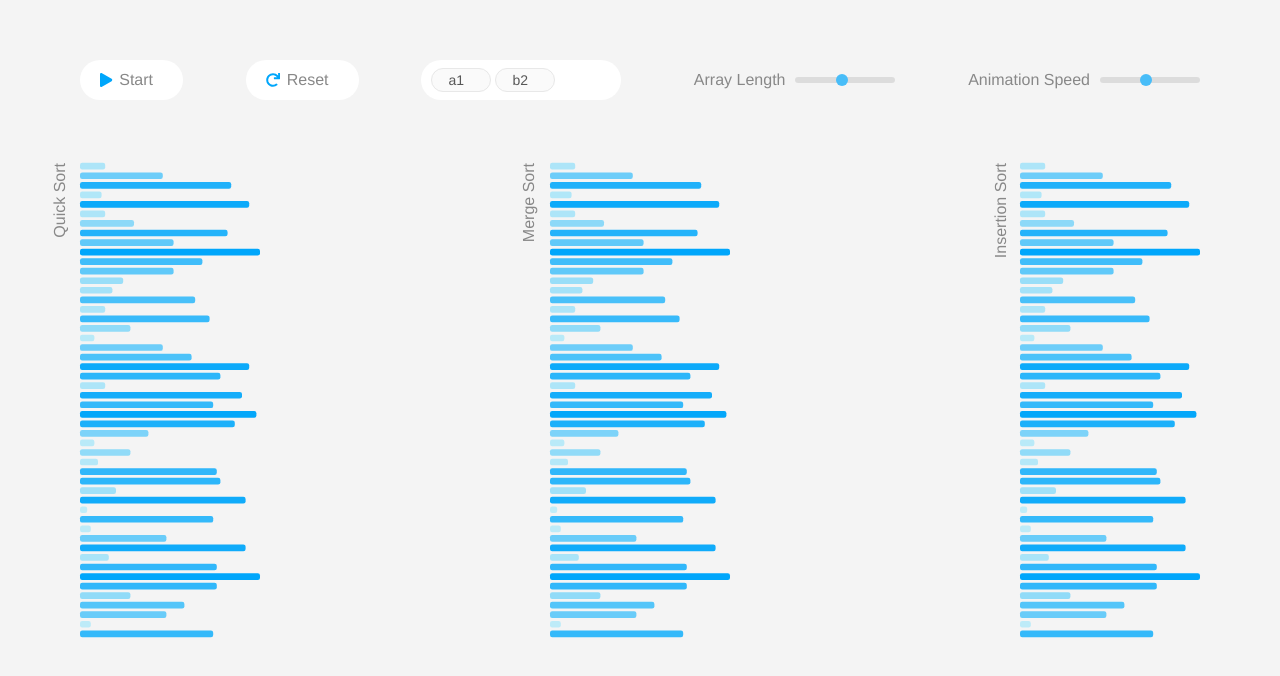
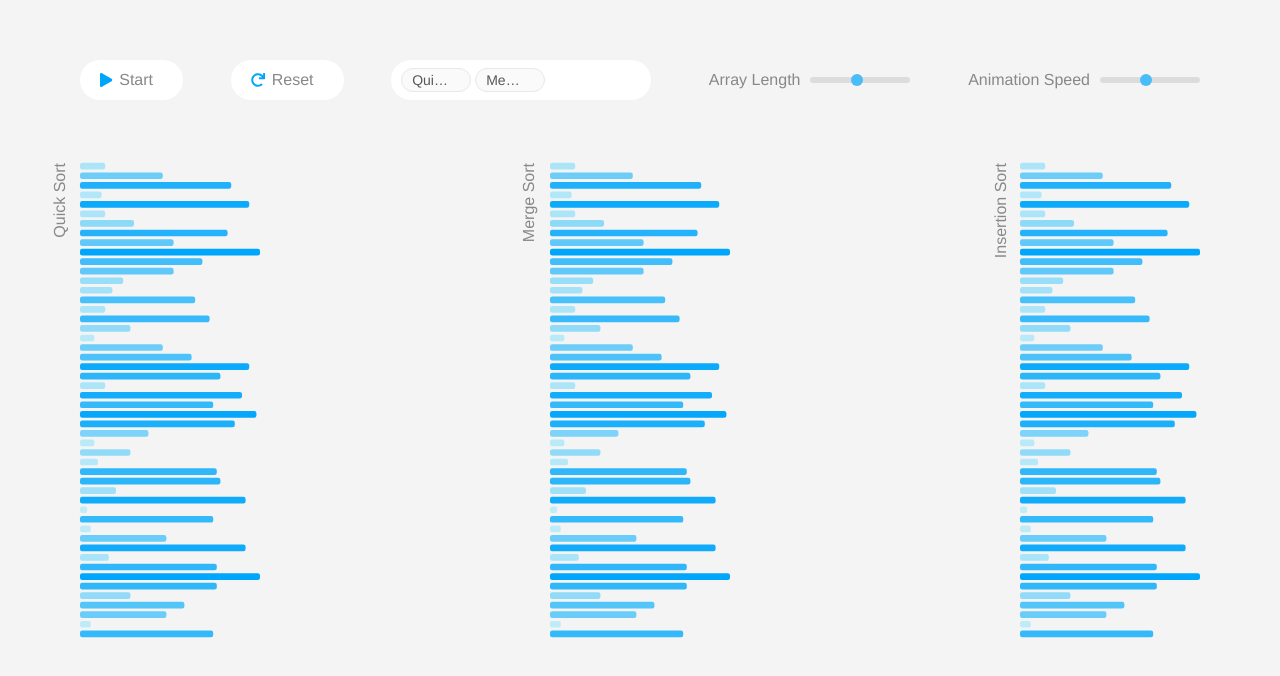
Before and after one commit to frostace/Hoare, a Vue app in the folder sort-viz/: page / in a window 1280 px wide. Shown: the top 676 px of the page. Built offline with nearby package versions, Linux system fonts and the light colour scheme.

Commit message:
polished algorithm selection dropdown styling

```diff
--- a/sort-viz/src/components/Selector.vue
+++ b/sort-viz/src/components/Selector.vue
@@ -5,13 +5,13 @@
             mode="multiple"
             :size="size"
             placeholder="Please select"
-            :default-value="['a1', 'b2']"
-            style="width: 200px"
+            :default-value="['Quick Sort', 'Merge Sort']"
+            style="width: 260px"
             @change="handleChange"
             @popupScroll="popupScroll"
         >
-            <a-select-option v-for="i in 5" :key="(i + 9).toString(36) + i">
-                {{ (i + 9).toString(36) + i }}
+            <a-select-option v-for="method in methods" :key="method">
+                {{ method }}
             </a-select-option>
         </a-select>
     </div>
@@ -21,7 +21,14 @@
 export default {
     data() {
         return {
-            size: "default"
+            size: "default",
+            methods: [
+                "Quick Sort",
+                "Merge Sort",
+                "Insertion Sort",
+                "Shell Sort",
+                "Bucket Sort"
+            ]
         };
     },
     methods: {
@@ -43,7 +50,14 @@ export default {
 
     &__choice {
         border-radius: 12px !important;
-        width: 60px;
+        width: 70px;
+        display: flex;
+        flex-direction: row;
+        justify-content: space-between;
+    }
+
+    &__choice__remove {
+        margin: 0;
     }
 }
 </style>
```
Also changed, not shown: 7 other files (tests, documents, lock files or other folders).
